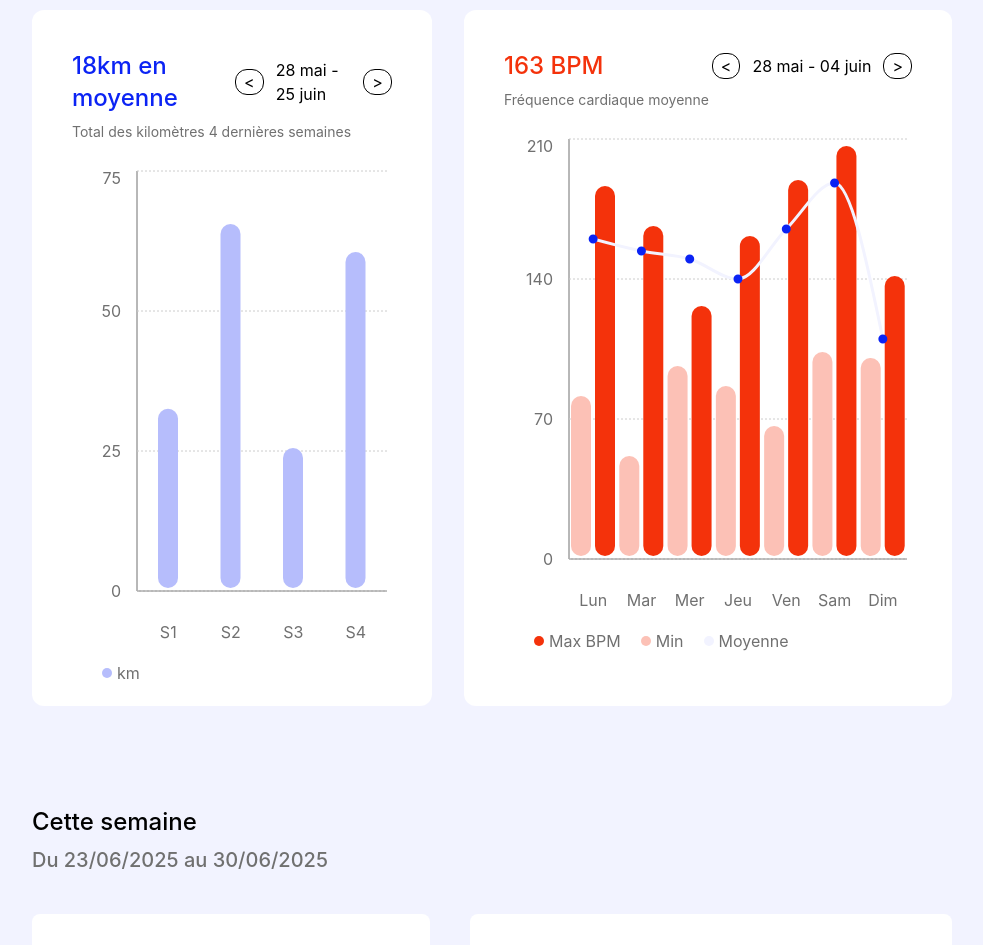
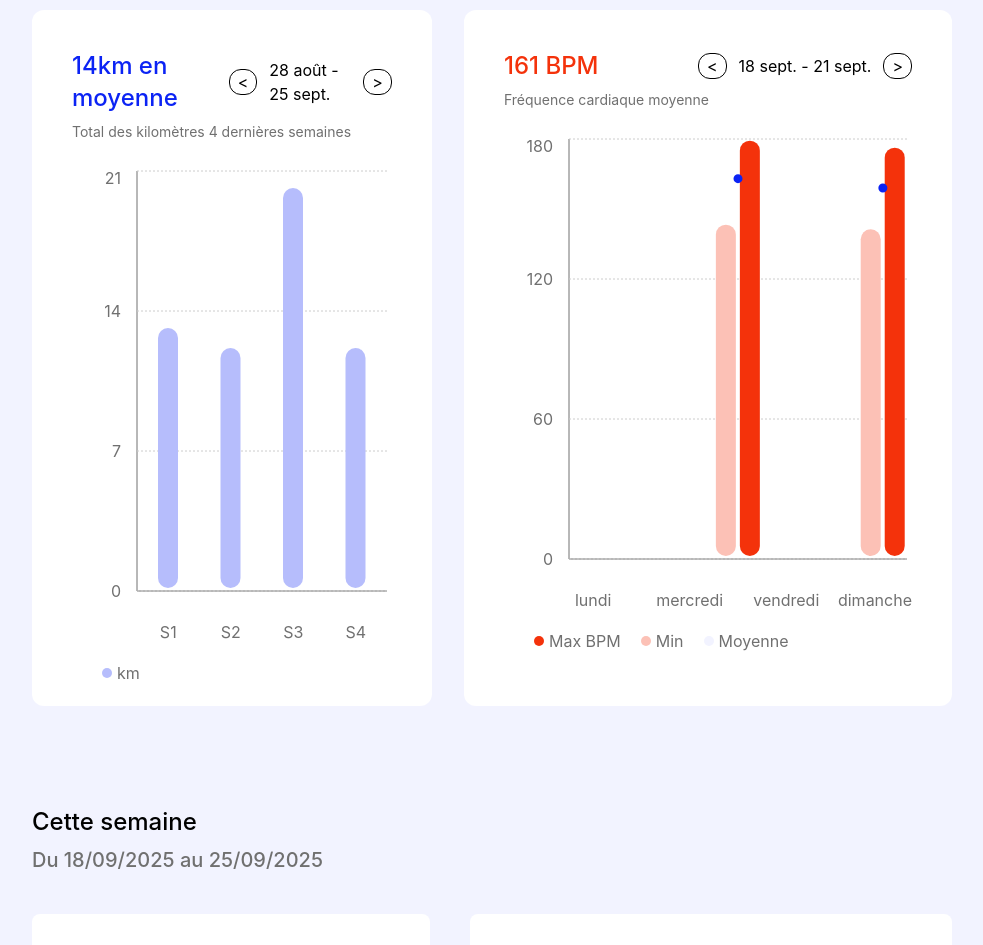
Before and after one commit to mstjn/sportsee, a React (Vite) app: page /dashboard in a window 1280 px wide. Shown: the part 520-1465 px from the top of the page, without its empty margins (148-1131 px from the left). Built offline with nearby package versions, Linux system fonts and the light colour scheme; sample sign-in values are in the browser's storage.

Commit message:
data for all charts

```diff
--- a/public/mocks/activity.json
+++ b/public/mocks/activity.json
@@ -1021,5 +1021,82 @@
             "average": 163
         },
         "caloriesBurned": 465
+    },
+     {
+        "date": "2025-10-13",
+        "distance": 7.1,
+        "duration": 43,
+        "heartRate": {
+            "min": 142,
+            "max": 178,
+            "average": 163
+        },
+        "caloriesBurned": 465
+    },
+    {
+        "date": "2025-10-09",
+        "distance": 7.1,
+        "duration": 43,
+        "heartRate": {
+            "min": 142,
+            "max": 178,
+            "average": 163
+        },
+        "caloriesBurned": 465
+    },
+    {
+        "date": "2025-10-05",
+        "distance": 7.1,
+        "duration": 43,
+        "heartRate": {
+            "min": 142,
+            "max": 178,
+            "average": 175
+        },
+        "caloriesBurned": 465
+    },
+    {
+        "date": "2025-09-29",
+        "distance": 7.1,
+        "duration": 43,
+        "heartRate": {
+            "min": 142,
+            "max": 178,
+            "average": 154
+        },
+        "caloriesBurned": 465
+    },
+    {
+        "date": "2025-10-01",
+        "distance": 7.1,
+        "duration": 43,
+        "heartRate": {
+            "min": 142,
+            "max": 178,
+            "average": 123
+        },
+        "caloriesBurned": 465
+    },
+    {
+        "date": "2025-10-02",
+        "distance": 7.1,
+        "duration": 43,
+        "heartRate": {
+            "min": 142,
+            "max": 178,
+            "average": 145
+        },
+        "caloriesBurned": 465
+    },
+    {
+        "date": "2025-10-04",
+        "distance": 7.1,
+        "duration": 43,
+        "heartRate": {
+            "min": 142,
+            "max": 178,
+            "average": 156
+        },
+        "caloriesBurned": 465
     }
 ]
--- a/src/pages/Dashboard.jsx
+++ b/src/pages/Dashboard.jsx
@@ -1,4 +1,4 @@
-import { useContext, useState } from "react";
+import { useContext, useMemo, useState } from "react";
 import { AppContext } from "../AppContext";
 import Banner from "../components/Banner";
 import Footer from "../components/Footer";
@@ -8,79 +8,166 @@ export default function Dashboard() {
   const { currentUser, loading, currentActivity } = useContext(AppContext);
   const [hoverChartKm, setHoverChartKm] = useState(false);
   const [hoverLineMax, setHoverLineMax] = useState(false);
+  const [countKm, setCountKm] = useState(1);
+  const [countBPM, setCountBPM] = useState(1);
+
+  // km chart function
+  const kmLastWeeks = useMemo(() => {
+    const today = new Date();
+
+    const firstDate = new Date();
+    firstDate.setDate(today.getDate() - (countKm - 1) * 28);
+
+    const lastDate = new Date();
+    lastDate.setDate(today.getDate() - countKm * 28);
+
+    const currentWeekActivities = currentActivity.filter((act) => {
+      const actDate = new Date(act.date);
+      return actDate >= lastDate && actDate <= firstDate;
+    });
+
+    const weeks = [0, 0, 0, 0];
+
+    currentWeekActivities.forEach((act) => {
+      const actDate = new Date(act.date);
+      const diffDays = Math.floor((firstDate - actDate) / (1000 * 60 * 60 * 24));
+      const weekIndex = Math.floor(diffDays / 7);
+      if (weekIndex < 4) {
+        weeks[3 - weekIndex] += act.distance;
+      }
+    });
+
+    const validWeeks = weeks.filter((it) => it > 0);
+    const total = validWeeks.reduce((acc, it) => acc + it, 0);
+    const moy = validWeeks.length > 0 ? Math.floor(total / validWeeks.length) : 0;
+
+
+    const data = weeks.map((km, i) => ({
+      name: `S${i + 1}`,
+      km: Math.round(km),
+    }));
+
+    const infos = [
+      data,
+      firstDate.toLocaleDateString("fr-FR", {
+        day: "2-digit",
+        month: "short",
+      }),
+      lastDate.toLocaleDateString("fr-FR", {
+        day: "2-digit",
+        month: "short",
+      }),
+      moy,
+    ];
+
+    return infos;
+  }, [currentActivity, countKm]);
+
+  function toMidnight(date) {
+    const d = new Date(date);
+    d.setHours(0, 0, 0, 0);
+    return d;
+  }
+  // bpm chart function
+  const bpmLastWeeks = useMemo(() => {
+    const today = toMidnight(new Date());
+    const sunday = new Date();
+    const firstDate = toMidnight(new Date());
+
+    for (let i = 0; i < 7; i++) {
+      sunday.setDate(today.getDate() - i);
+
+      if (sunday.toLocaleDateString("fr-FR", { weekday: "long" }) === "dimanche") {
+        firstDate.setDate(sunday.getDate() - (countBPM - 1) * 7);
+        firstDate.setHours(23, 59, 0, 0);
+        break;
+      }
+    }
+
+    const lastDate = toMidnight(new Date());
+    lastDate.setDate(today.getDate() - countBPM * 7);
+
+    const currentWeekActivities = currentActivity.filter((act) => {
+      const actDate = new Date(act.date);
+      return actDate >= lastDate && actDate <= firstDate;
+    });
+
+    const days = [{}, {}, {}, {}, {}, {}, {}];
+    const d = ["lundi", "mardi", "mercredi", "jeudi", "vendredi", "samedi", "dimanche"];
+
+    currentWeekActivities.forEach((act) => {
+      const day = new Date(act.date).toLocaleDateString("fr-FR", { weekday: "long" });
+      let index;
+      for (let i = 0; i < d.length; i++) {
+        if (d[i] === day) {
+          index = i;
+          break;
+        }
+      }
+      days[index] = act.heartRate;
+    });
+
+    const total = currentWeekActivities.reduce((acc, it) => acc + it.heartRate.average, 0);
+    const moy = Math.floor(total / currentWeekActivities.length);
+
+    const data = days.map((hr, i) => ({
+      day: d[i],
+      max: Math.round(hr.max),
+      min: Math.round(hr.min),
+      average: Math.round(hr.average),
+    }));
+
+    const infos = [
+      data,
+      firstDate.toLocaleDateString("fr-FR", {
+        day: "2-digit",
+        month: "short",
+      }),
+      lastDate.toLocaleDateString("fr-FR", {
+        day: "2-digit",
+        month: "short",
+      }),
+      moy,
+    ];
+
+    return infos;
+  }, [currentActivity, countBPM]);
 
   if (loading) {
     return <p>Chargement en cours...</p>;
   }
 
-  console.log(currentActivity);
+  // circle chart function
+  const thisWeek = () => {
+    const today = new Date();
 
-  const data = [
-    {
-      name: "S1",
-      km: 32,
-    },
-    {
-      name: "S2",
-      km: 65,
-    },
-    {
-      name: "S3",
-      km: 25,
-    },
-    {
-      name: "S4",
-      km: 60,
-    },
-  ];
-  const data2 = [
-    {
-      day: "Lun",
-      max: 185,
-      min: 80,
-      average: 160,
-    },
-    {
-      day: "Mar",
-      max: 165,
-      min: 50,
-      average: 154,
-    },
-    {
-      day: "Mer",
-      max: 125,
-      min: 95,
-      average: 150,
-    },
-    {
-      day: "Jeu",
-      max: 160,
-      min: 85,
-      average: 140,
-    },
-    {
-      day: "Ven",
-      max: 188,
-      min: 65,
-      average: 165,
-    },
-    {
-      day: "Sam",
-      max: 205,
-      min: 102,
-      average: 188,
-    },
-    {
-      day: "Dim",
-      max: 140,
-      min: 99,
-      average: 110,
-    },
-  ];
+    const oneWeekAgo = new Date();
+    oneWeekAgo.setDate(today.getDate() - 7);
 
-const CustomLegend = ({payload}) => {
+    const lastWeekActivities = currentActivity.filter((act) => {
+      const actDate = new Date(act.date);
+      return actDate >= oneWeekAgo && actDate <= today;
+    });
+
+    const totalMinutes = lastWeekActivities.reduce((acc, it) => acc + it.duration, 0);
+    let totalDistance = lastWeekActivities.reduce((acc, it) => acc + it.distance, 0);
+    totalDistance = totalDistance.toFixed(0);
+    const data = {
+      data: [
+        { name: `${lastWeekActivities.length} réalisées`, value: lastWeekActivities.length },
+        { name: `${6 - lastWeekActivities.length} restants`, value: 6 - lastWeekActivities.length },
+      ],
+      distance: totalDistance,
+      duree: totalMinutes,
+      dateAuj: today.toLocaleDateString("fr-FR"),
+      datePrev: oneWeekAgo.toLocaleDateString("fr-FR"),
+    };
+    return data;
+  };
+
+  const CustomLegend = ({ payload }) => {
     return (
-    <ul style={{ display: "flex", gap: "20px", listStyle: "none", margin: 0, padding: 0, color :"#707070" }}>
+      <ul style={{ display: "flex", gap: "20px", listStyle: "none", margin: 0, padding: 0, color: "#707070" }}>
         {payload.map((entry, index) => (
           <li key={`item-${index}`} style={{ display: "flex", alignItems: "center", gap: "5px" }}>
             <span style={{ width: 10, height: 10, backgroundColor: entry.color, borderRadius: "50%" }}></span>
@@ -92,13 +179,12 @@ const CustomLegend = ({payload}) => {
   };
 
   const CustomLegendPie = ({ payload }) => {
-
     const leftItems = payload.filter((_, i) => i % 2 === 0);
     const rightItems = payload.filter((_, i) => i % 2 === 1);
 
     return (
       <div>
-      <ul style={{ display: "flex", gap: "20px", listStyle: "none", position : "absolute", top : -300, right : 0}}>
+        <ul style={{ display: "flex", gap: "20px", listStyle: "none", position: "absolute", top: -300, right: 0 }}>
           {leftItems.map((entry, index) => (
             <li key={`left-${index}`} style={{ display: "flex", alignItems: "center", gap: "6px" }}>
               <span style={{ width: 10, height: 10, backgroundColor: entry.color, borderRadius: "50%" }} />
@@ -107,7 +193,7 @@ const CustomLegend = ({payload}) => {
           ))}
         </ul>
 
-      <ul style={{ display: "flex", gap: "20px", listStyle: "none", position : "absolute", top : -30, left : -30 }}>
+        <ul style={{ display: "flex", gap: "20px", listStyle: "none", position: "absolute", top: -30, left: -30 }}>
           {rightItems.map((entry, index) => (
             <li key={`right-${index}`} style={{ display: "flex", alignItems: "center", gap: "6px" }}>
               <span style={{ width: 10, height: 10, backgroundColor: entry.color, borderRadius: "50%" }} />
@@ -119,9 +205,9 @@ const CustomLegend = ({payload}) => {
     );
   };
 
-  const firstChart = (
+  const kmChart = (
     <ResponsiveContainer width="100%" height={500}>
-      <BarChart data={data}>
+      <BarChart data={kmLastWeeks[0]}>
         <XAxis dataKey="name" tickLine={false} stroke="#707070" tickMargin={30} />
         <YAxis tickCount={4} tickLine={false} stroke="#707070" tickMargin={10} />
         <Tooltip wrapperStyle={{ width: 100 }} />
@@ -159,9 +245,9 @@ const CustomLegend = ({payload}) => {
     </ResponsiveContainer>
   );
 
-  const secondChart = (
+  const bpmChart = (
     <ResponsiveContainer width="100%" height={500}>
-      <BarChart data={data2}>
+      <BarChart data={bpmLastWeeks[0]}>
         <XAxis dataKey="day" tickLine={false} stroke="#707070" tickMargin={30} />
         <YAxis tickCount={4} tickLine={false} stroke="#707070" tickMargin={10} />
         <Tooltip wrapperStyle={{ width: 150 }} />
@@ -205,14 +291,9 @@ const CustomLegend = ({payload}) => {
     </ResponsiveContainer>
   );
 
-  const data02 = [
-    { name: "4 Réalisées", value: 4 },
-    { name: "2 Restants", value: 2 },
-  ];
-
-  const chart = (
+  const circleChart = (
     <PieChart width={300} height={300}>
-      <Pie legendType="circle" endAngle={-360} data={data02} dataKey="value" cx="50%" cy="50%" innerRadius={50} outerRadius={110}>
+      <Pie legendType="circle" endAngle={-360} data={thisWeek().data} dataKey="value" cx="50%" cy="50%" innerRadius={50} outerRadius={110}>
         <Cell fill="#0B23F4" />
         <Cell fill="#B6BDFC" />
       </Pie>
@@ -261,52 +342,66 @@ const CustomLegend = ({payload}) => {
           <div className="flex gap-8">
             <div className="bg-white rounded-xl p-10 w-[45%]" onMouseEnter={() => setHoverChartKm(true)} onMouseLeave={() => setHoverChartKm(false)}>
               <div className="flex justify-between items-center mb-2 ">
-                <h3 className="font-medium text-2xl text-[#0B23F4]">18km en moyenne</h3>
+                <h3 className="font-medium text-2xl text-[#0B23F4]">{kmLastWeeks[3]}km en moyenne</h3>
                 <div className="flex gap-3 items-center">
-                  <button className="border-1 rounded-xl px-2">&lt;</button>
-                  <p className="]">28 mai - 25 juin</p>
-                  <button className="border-1 rounded-xl px-2">&gt;</button>
+                  <button className="border-1 rounded-xl px-2" onClick={() => setCountKm(countKm + 1)}>
+                    &lt;
+                  </button>
+                  <p className="]">
+                    {kmLastWeeks[2]} - {kmLastWeeks[1]}
+                  </p>
+                  <button className="border-1 rounded-xl px-2" onClick={() => setCountKm(countKm - 1)}>
+                    &gt;
+                  </button>
                 </div>
               </div>
               <p className="text-sm text-[#707070]">Total des kilomètres 4 dernières semaines</p>
-              <br /> {firstChart}
+              <br /> {kmChart}
             </div>
             <div className="bg-white rounded-xl p-10 w-[55%]" onMouseEnter={() => setHoverLineMax(true)} onMouseLeave={() => setHoverLineMax(false)}>
               <div className="flex justify-between items-center mb-2 ">
-                <h3 className="font-medium text-2xl text-[#F4320B]">163 BPM</h3>
+                <h3 className="font-medium text-2xl text-[#F4320B]">{bpmLastWeeks[3]} BPM</h3>
                 <div className="flex gap-3 items-center">
-                  <button className="border-1 rounded-xl px-2">&lt;</button>
-                  <p className="]">28 mai - 04 juin</p>
-                  <button className="border-1 rounded-xl px-2">&gt;</button>
+                  <button className="border-1 rounded-xl px-2" onClick={() => setCountBPM(countBPM + 1)}>
+                    &lt;
+                  </button>
+                  <p className="]">
+                    {bpmLastWeeks[2]} - {bpmLastWeeks[1]}
+                  </p>
+                  <button className="border-1 rounded-xl px-2" onClick={() => setCountBPM(countBPM - 1)}>
+                    &gt;
+                  </button>
                 </div>
               </div>
               <p className="text-sm text-[#707070]">Fréquence cardiaque moyenne</p>
-              <br /> {secondChart}
+              <br /> {bpmChart}
             </div>
           </div>
         </section>
         <section className="mb-15">
           <h2 className="font-medium text-2xl mb-2">Cette semaine</h2>
-          <p className=" text-[#707070] font-medium text-xl mb-10">Du 23/06/2025 au 30/06/2025</p>
+          <p className=" text-[#707070] font-medium text-xl mb-10">
+            Du {thisWeek().datePrev} au {thisWeek().dateAuj}
+          </p>
           <div className="flex gap-10">
             <div className="bg-white rounded-lg p-10 w-[45%]">
               <p className="font-semibold text-3xl text-[#0B23F4] flex items-center gap-2 mb-2">
-                x4 <span className="text-lg text-[#B6BDFC] font-medium">sur objectif de 6</span>
+                x{thisWeek().data[0].value} <span className="text-lg text-[#B6BDFC] font-medium">sur objectif de 6</span>
               </p>
               <p className="text-[#707070]">Courses hebdomadaire réalisées</p>
-              <div className="flex justify-center">{chart}</div>
+              <div className="flex justify-center">{circleChart}</div>
             </div>
             <div className="flex flex-col gap-5 w-[55%]">
               <div className="bg-white rounded-lg flex flex-col gap-5 p-7">
                 <p className="text-[#707070]">Durée d'activité</p>
                 <p className="text-[#0B23F4] text-2xl font-medium">
-                  140 <span className="text-[#B6BDFC] font-medium text-xl">minutes</span>
+                  {thisWeek().duree} <span className="text-[#B6BDFC] font-medium text-xl">minutes</span>
                 </p>
               </div>
               <div className="bg-white rounded-lg flex flex-col gap-5 w-full p-7">
                 <p className="text-[#707070]">Distance</p>
                 <p className="text-[#F4320B] text-2xl font-medium">
-                  21.7 <span className="text-[#FCC1B6] font-medium text-xl">kilomètres</span>
+                  {thisWeek().distance} <span className="text-[#FCC1B6] font-medium text-xl">kilomètres</span>
                 </p>
               </div>
             </div>
```
Lines whose indentation alone changed are shown as unchanged.
